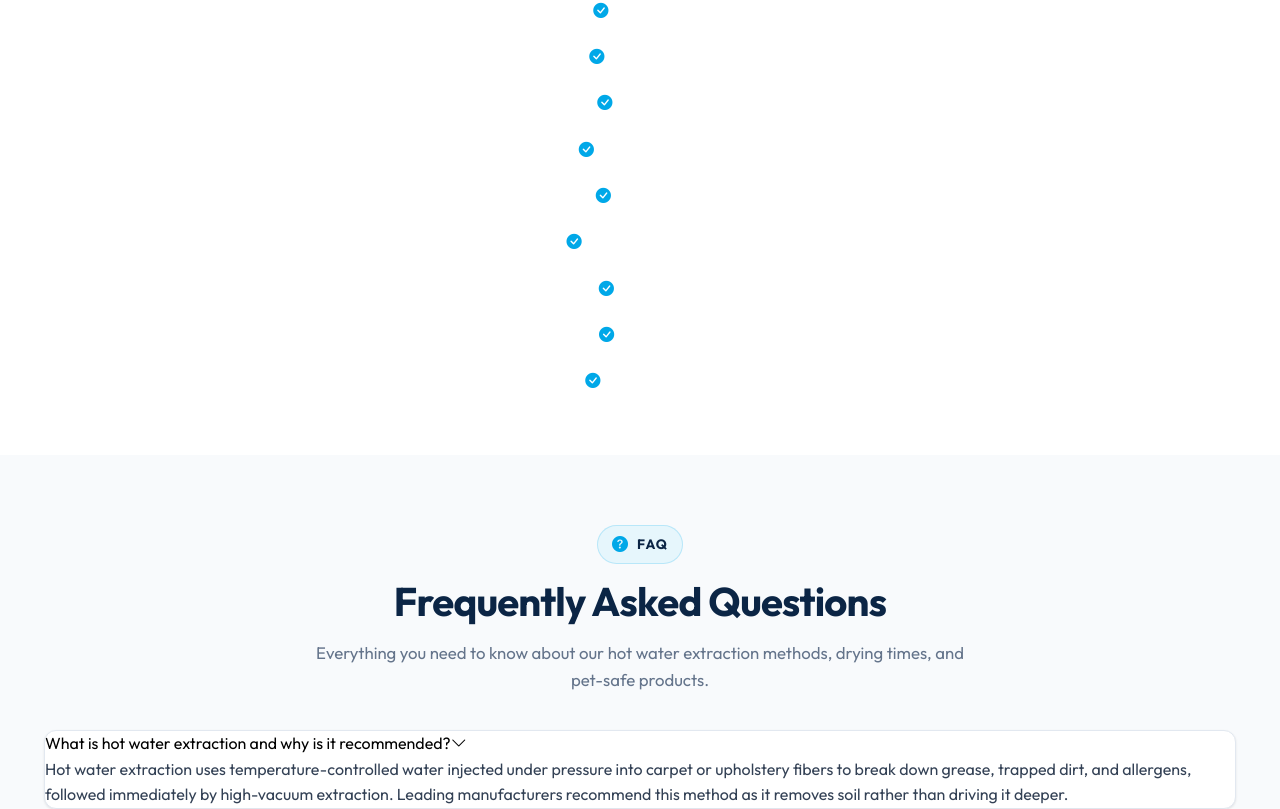
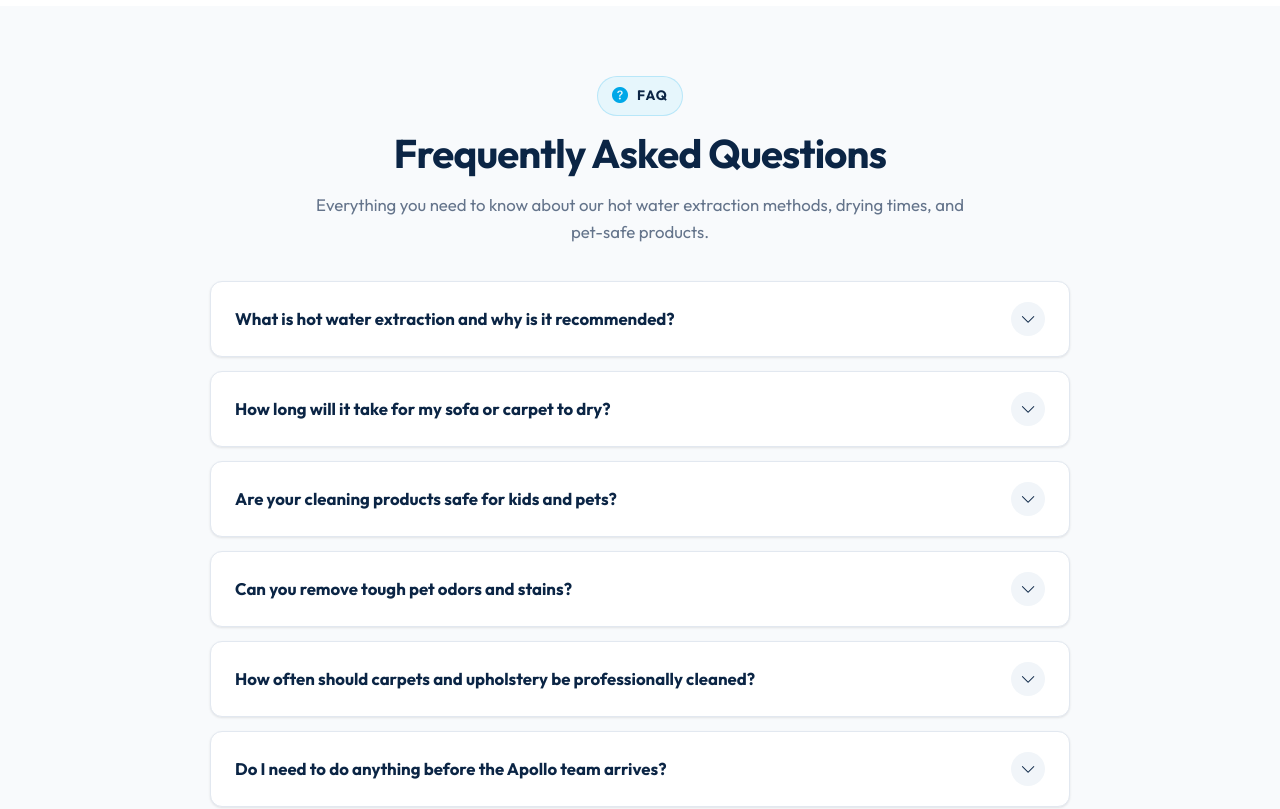
Before and after one commit to joabedev123-alt/apollo-carpet-upholstery-cleaning, a Next.js app: page / in a window 1280 px wide. Shown: the part 5135-5944 px from the top of the page. Built offline with nearby package versions, Linux system fonts and the light colour scheme.

Commit message:
Corrigir e unificar estilos CSS das secoes Service Areas e FAQ

```diff
--- a/app/globals.css
+++ b/app/globals.css
@@ -1915,121 +1915,150 @@ h1, h2, h3, h4, h5, h6 {
 }
 
 /* ==========================================================================
-   Service Areas Section (Compact Design)
+   Service Areas Section (Full Coverage & Compact Badge Styles)
    ========================================================================== */
 
 .areas-section {
-  padding: 50px 0;
+  padding: 60px 0;
   background-color: var(--bg-white);
-}
-
-.areas-box.areas-box-compact {
+  position: relative;
+}
+
+.areas-box,
+.areas-box-compact {
   background: linear-gradient(135deg, var(--primary-navy-dark) 0%, var(--primary-navy) 100%);
   border-radius: var(--radius-lg);
-  padding: 30px 24px;
+  padding: 36px 24px;
   color: var(--text-white);
-  box-shadow: var(--shadow-lg);
-  border: 1px solid rgba(0, 168, 232, 0.2);
+  box-shadow: var(--shadow-xl);
+  border: 1px solid rgba(0, 168, 232, 0.3);
+  position: relative;
+  overflow: hidden;
 }
 
 @media (min-width: 768px) {
-  .areas-box.areas-box-compact {
-    padding: 36px 36px;
-  }
-}
-
-.areas-header.areas-header-compact {
+  .areas-box,
+  .areas-box-compact {
+    padding: 44px 36px;
+  }
+}
+
+.areas-header,
+.areas-header-compact {
   text-align: center;
-  max-width: 650px;
-  margin: 0 auto 24px;
-}
-
-.areas-header.areas-header-compact .section-tag {
+  max-width: 700px;
+  margin: 0 auto 28px;
+}
+
+.areas-header .section-tag,
+.areas-header-compact .section-tag {
   background: rgba(0, 168, 232, 0.2);
   color: var(--accent-cyan);
   border-color: rgba(0, 168, 232, 0.4);
+  margin: 0 auto 12px;
+}
+
+.areas-header h2,
+.areas-header-compact h2 {
+  color: var(--text-white);
+  font-size: 1.85rem;
+  font-weight: 800;
   margin-bottom: 8px;
-}
-
-.areas-header.areas-header-compact h2 {
-  color: var(--text-white);
-  font-size: 1.65rem;
-  margin-bottom: 6px;
-}
-
-.areas-header.areas-header-compact p {
-  color: rgba(255, 255, 255, 0.82);
-  font-size: 0.92rem;
-}
-
-.cities-grid.cities-grid-compact {
+  line-height: 1.25;
+}
+
+.areas-header p,
+.areas-header-compact p {
+  color: rgba(255, 255, 255, 0.85);
+  font-size: 0.95rem;
+  line-height: 1.5;
+}
+
+.cities-grid,
+.cities-grid-compact,
+.cities-compact-grid {
   display: grid;
   grid-template-columns: repeat(2, 1fr);
-  gap: 10px;
-  margin-bottom: 22px;
+  gap: 12px;
+  margin-bottom: 24px;
 }
 
 @media (min-width: 540px) {
-  .cities-grid.cities-grid-compact {
+  .cities-grid,
+  .cities-grid-compact,
+  .cities-compact-grid {
     grid-template-columns: repeat(3, 1fr);
   }
 }
 
 @media (min-width: 900px) {
-  .cities-grid.cities-grid-compact {
+  .cities-grid,
+  .cities-grid-compact,
+  .cities-compact-grid {
     grid-template-columns: repeat(5, 1fr);
+    gap: 14px;
   }
 }
 
 .city-pill-compact {
-  background: rgba(255, 255, 255, 0.08);
-  backdrop-filter: blur(4px);
-  border: 1px solid rgba(255, 255, 255, 0.12);
-  border-radius: var(--radius-sm);
-  padding: 10px 14px;
+  background: rgba(255, 255, 255, 0.1);
+  backdrop-filter: blur(8px);
+  -webkit-backdrop-filter: blur(8px);
+  border: 1px solid rgba(255, 255, 255, 0.16);
+  border-radius: var(--radius-md);
+  padding: 12px 14px;
   display: flex;
   align-items: center;
   justify-content: center;
   gap: 8px;
   transition: all var(--transition-fast);
   text-align: center;
+  box-shadow: 0 2px 8px rgba(0, 0, 0, 0.15);
 }
 
 .city-pill-compact i {
   color: var(--accent-cyan);
-  font-size: 0.95rem;
+  font-size: 1rem;
+  flex-shrink: 0;
 }
 
 .city-pill-compact span {
   font-weight: 700;
-  font-size: 0.9rem;
+  font-size: 0.92rem;
   color: #ffffff;
+  letter-spacing: 0.01em;
 }
 
 .city-pill-compact:hover {
-  background: rgba(0, 168, 232, 0.25);
+  background: rgba(0, 168, 232, 0.3);
   border-color: var(--accent-cyan);
   transform: translateY(-2px);
-}
-
-.areas-footer-note.areas-footer-note-compact {
+  box-shadow: 0 6px 14px rgba(0, 168, 232, 0.25);
+}
+
+.areas-footer-note,
+.areas-footer-note-compact {
   text-align: center;
-  color: rgba(255, 255, 255, 0.9);
-  font-size: 0.85rem;
-  background: rgba(0, 0, 0, 0.25);
-  padding: 10px 18px;
+  color: rgba(255, 255, 255, 0.95);
+  font-size: 0.88rem;
+  background: rgba(0, 0, 0, 0.35);
+  border: 1px solid rgba(255, 255, 255, 0.1);
+  padding: 12px 20px;
   border-radius: var(--radius-md);
-  max-width: 650px;
+  max-width: 680px;
   margin: 0 auto;
   display: flex;
   align-items: center;
   justify-content: center;
-  gap: 8px;
-}
-
-.areas-footer-note.areas-footer-note-compact i {
+  gap: 10px;
+  line-height: 1.4;
+}
+
+.areas-footer-note i,
+.areas-footer-note-compact i {
   color: var(--accent-cyan);
-  font-size: 1rem;
+  font-size: 1.15rem;
+  flex-shrink: 0;
 }
 
 /* ==========================================================================
@@ -2039,31 +2068,41 @@ h1, h2, h3, h4, h5, h6 {
 .faq-section {
   padding: 70px 0;
   background-color: var(--bg-soft-gray);
-}
-
-.faq-container {
-  max-width: 800px;
+  position: relative;
+}
+
+.faq-container,
+.faq-accordion-box {
+  max-width: 860px;
   margin: 0 auto;
   display: flex;
   flex-direction: column;
-  gap: 16px;
+  gap: 14px;
 }
 
 .faq-item {
   background: var(--bg-white);
-  border: 1px solid var(--border-light);
+  border: 1.5px solid var(--border-light);
   border-radius: var(--radius-md);
   overflow: hidden;
   box-shadow: var(--shadow-sm);
-  transition: all var(--transition-fast);
-}
-
-.faq-item.active {
+  transition: all var(--transition-normal);
+}
+
+.faq-item:hover {
+  border-color: rgba(0, 168, 232, 0.4);
+  box-shadow: var(--shadow-md);
+}
+
+.faq-item.active,
+.faq-item.open {
   border-color: var(--accent-cyan);
-  box-shadow: var(--shadow-md);
-}
-
-.faq-question {
+  box-shadow: 0 4px 16px rgba(0, 168, 232, 0.15);
+  background: #ffffff;
+}
+
+.faq-question,
+.faq-question-btn {
   width: 100%;
   padding: 20px 24px;
   text-align: left;
@@ -2072,44 +2111,65 @@ h1, h2, h3, h4, h5, h6 {
   justify-content: space-between;
   gap: 16px;
   background: none;
+  border: none;
   font-size: 1.05rem;
   font-weight: 700;
   color: var(--primary-navy);
-}
-
-.faq-icon {
-  width: 32px;
-  height: 32px;
+  cursor: pointer;
+  transition: color var(--transition-fast);
+  line-height: 1.35;
+}
+
+.faq-question:hover,
+.faq-question-btn:hover {
+  color: var(--accent-cyan-dark);
+}
+
+.faq-icon,
+.faq-question-btn i {
+  width: 34px;
+  height: 34px;
   border-radius: 50%;
-  background: var(--bg-soft-gray);
+  background: var(--bg-slate);
   color: var(--primary-navy);
   display: flex;
   align-items: center;
   justify-content: center;
   flex-shrink: 0;
   transition: all var(--transition-normal);
-  font-size: 0.9rem;
-}
-
-.faq-item.active .faq-icon {
+  font-size: 0.95rem;
+}
+
+.faq-item.active .faq-icon,
+.faq-item.open .faq-icon,
+.faq-item.open .faq-question-btn i {
   background: var(--accent-cyan);
-  color: var(--primary-navy);
+  color: #ffffff;
   transform: rotate(180deg);
 }
 
-.faq-answer {
+.faq-answer,
+.faq-answer-body {
   max-height: 0;
   overflow: hidden;
-  transition: max-height 0.35s ease, padding 0.35s ease;
+  transition: max-height 0.4s cubic-bezier(0.16, 1, 0.3, 1), padding 0.35s ease;
   padding: 0 24px;
   color: var(--text-body);
   font-size: 0.95rem;
-  line-height: 1.6;
-}
-
-.faq-item.active .faq-answer {
-  max-height: 300px;
+  line-height: 1.65;
+}
+
+.faq-item.active .faq-answer,
+.faq-item.open .faq-answer,
+.faq-item.open .faq-answer-body {
+  max-height: 500px;
   padding: 0 24px 22px;
+}
+
+.faq-answer p,
+.faq-answer-body p {
+  margin: 0;
+  color: var(--text-body);
 }
 
 /* ==========================================================================
--- a/css/style.css
+++ b/css/style.css
@@ -1918,118 +1918,151 @@ h1, h2, h3, h4, h5, h6 {
    Service Areas Section (Compact Design)
    ========================================================================== */
 
+/* ==========================================================================
+   Service Areas Section (Full Coverage & Compact Badge Styles)
+   ========================================================================== */
+
 .areas-section {
-  padding: 50px 0;
+  padding: 60px 0;
   background-color: var(--bg-white);
-}
-
-.areas-box.areas-box-compact {
+  position: relative;
+}
+
+.areas-box,
+.areas-box-compact {
   background: linear-gradient(135deg, var(--primary-navy-dark) 0%, var(--primary-navy) 100%);
   border-radius: var(--radius-lg);
-  padding: 30px 24px;
+  padding: 36px 24px;
   color: var(--text-white);
-  box-shadow: var(--shadow-lg);
-  border: 1px solid rgba(0, 168, 232, 0.2);
+  box-shadow: var(--shadow-xl);
+  border: 1px solid rgba(0, 168, 232, 0.3);
+  position: relative;
+  overflow: hidden;
 }
 
 @media (min-width: 768px) {
-  .areas-box.areas-box-compact {
-    padding: 36px 36px;
-  }
-}
-
-.areas-header.areas-header-compact {
+  .areas-box,
+  .areas-box-compact {
+    padding: 44px 36px;
+  }
+}
+
+.areas-header,
+.areas-header-compact {
   text-align: center;
-  max-width: 650px;
-  margin: 0 auto 24px;
-}
-
-.areas-header.areas-header-compact .section-tag {
+  max-width: 700px;
+  margin: 0 auto 28px;
+}
+
+.areas-header .section-tag,
+.areas-header-compact .section-tag {
   background: rgba(0, 168, 232, 0.2);
   color: var(--accent-cyan);
   border-color: rgba(0, 168, 232, 0.4);
+  margin: 0 auto 12px;
+}
+
+.areas-header h2,
+.areas-header-compact h2 {
+  color: var(--text-white);
+  font-size: 1.85rem;
+  font-weight: 800;
   margin-bottom: 8px;
-}
-
-.areas-header.areas-header-compact h2 {
-  color: var(--text-white);
-  font-size: 1.65rem;
-  margin-bottom: 6px;
-}
-
-.areas-header.areas-header-compact p {
-  color: rgba(255, 255, 255, 0.82);
-  font-size: 0.92rem;
-}
-
-.cities-grid.cities-grid-compact {
+  line-height: 1.25;
+}
+
+.areas-header p,
+.areas-header-compact p {
+  color: rgba(255, 255, 255, 0.85);
+  font-size: 0.95rem;
+  line-height: 1.5;
+}
+
+.cities-grid,
+.cities-grid-compact,
+.cities-compact-grid {
   display: grid;
   grid-template-columns: repeat(2, 1fr);
-  gap: 10px;
-  margin-bottom: 22px;
+  gap: 12px;
+  margin-bottom: 24px;
 }
 
 @media (min-width: 540px) {
-  .cities-grid.cities-grid-compact {
+  .cities-grid,
+  .cities-grid-compact,
+  .cities-compact-grid {
     grid-template-columns: repeat(3, 1fr);
   }
 }
 
 @media (min-width: 900px) {
-  .cities-grid.cities-grid-compact {
+  .cities-grid,
+  .cities-grid-compact,
+  .cities-compact-grid {
     grid-template-columns: repeat(5, 1fr);
+    gap: 14px;
   }
 }
 
 .city-pill-compact {
-  background: rgba(255, 255, 255, 0.08);
-  backdrop-filter: blur(4px);
-  border: 1px solid rgba(255, 255, 255, 0.12);
-  border-radius: var(--radius-sm);
-  padding: 10px 14px;
+  background: rgba(255, 255, 255, 0.1);
+  backdrop-filter: blur(8px);
+  -webkit-backdrop-filter: blur(8px);
+  border: 1px solid rgba(255, 255, 255, 0.16);
+  border-radius: var(--radius-md);
+  padding: 12px 14px;
   display: flex;
   align-items: center;
   justify-content: center;
   gap: 8px;
   transition: all var(--transition-fast);
   text-align: center;
+  box-shadow: 0 2px 8px rgba(0, 0, 0, 0.15);
 }
 
 .city-pill-compact i {
   color: var(--accent-cyan);
-  font-size: 0.95rem;
+  font-size: 1rem;
+  flex-shrink: 0;
 }
 
 .city-pill-compact span {
   font-weight: 700;
-  font-size: 0.9rem;
+  font-size: 0.92rem;
   color: #ffffff;
+  letter-spacing: 0.01em;
 }
 
 .city-pill-compact:hover {
-  background: rgba(0, 168, 232, 0.25);
+  background: rgba(0, 168, 232, 0.3);
   border-color: var(--accent-cyan);
   transform: translateY(-2px);
-}
-
-.areas-footer-note.areas-footer-note-compact {
+  box-shadow: 0 6px 14px rgba(0, 168, 232, 0.25);
+}
+
+.areas-footer-note,
+.areas-footer-note-compact {
   text-align: center;
-  color: rgba(255, 255, 255, 0.9);
-  font-size: 0.85rem;
-  background: rgba(0, 0, 0, 0.25);
-  padding: 10px 18px;
+  color: rgba(255, 255, 255, 0.95);
+  font-size: 0.88rem;
+  background: rgba(0, 0, 0, 0.35);
+  border: 1px solid rgba(255, 255, 255, 0.1);
+  padding: 12px 20px;
   border-radius: var(--radius-md);
-  max-width: 650px;
+  max-width: 680px;
   margin: 0 auto;
   display: flex;
   align-items: center;
   justify-content: center;
-  gap: 8px;
-}
-
-.areas-footer-note.areas-footer-note-compact i {
+  gap: 10px;
+  line-height: 1.4;
+}
+
+.areas-footer-note i,
+.areas-footer-note-compact i {
   color: var(--accent-cyan);
-  font-size: 1rem;
+  font-size: 1.15rem;
+  flex-shrink: 0;
 }
 
 /* ==========================================================================
@@ -2039,31 +2072,41 @@ h1, h2, h3, h4, h5, h6 {
 .faq-section {
   padding: 70px 0;
   background-color: var(--bg-soft-gray);
-}
-
-.faq-container {
-  max-width: 800px;
+  position: relative;
+}
+
+.faq-container,
+.faq-accordion-box {
+  max-width: 860px;
   margin: 0 auto;
   display: flex;
   flex-direction: column;
-  gap: 16px;
+  gap: 14px;
 }
 
 .faq-item {
   background: var(--bg-white);
-  border: 1px solid var(--border-light);
+  border: 1.5px solid var(--border-light);
   border-radius: var(--radius-md);
   overflow: hidden;
   box-shadow: var(--shadow-sm);
-  transition: all var(--transition-fast);
-}
-
-.faq-item.active {
+  transition: all var(--transition-normal);
+}
+
+.faq-item:hover {
+  border-color: rgba(0, 168, 232, 0.4);
+  box-shadow: var(--shadow-md);
+}
+
+.faq-item.active,
+.faq-item.open {
   border-color: var(--accent-cyan);
-  box-shadow: var(--shadow-md);
-}
-
-.faq-question {
+  box-shadow: 0 4px 16px rgba(0, 168, 232, 0.15);
+  background: #ffffff;
+}
+
+.faq-question,
+.faq-question-btn {
   width: 100%;
   padding: 20px 24px;
   text-align: left;
@@ -2072,44 +2115,65 @@ h1, h2, h3, h4, h5, h6 {
   justify-content: space-between;
   gap: 16px;
   background: none;
+  border: none;
   font-size: 1.05rem;
   font-weight: 700;
   color: var(--primary-navy);
-}
-
-.faq-icon {
-  width: 32px;
-  height: 32px;
+  cursor: pointer;
+  transition: color var(--transition-fast);
+  line-height: 1.35;
+}
+
+.faq-question:hover,
+.faq-question-btn:hover {
+  color: var(--accent-cyan-dark);
+}
+
+.faq-icon,
+.faq-question-btn i {
+  width: 34px;
+  height: 34px;
   border-radius: 50%;
-  background: var(--bg-soft-gray);
+  background: var(--bg-slate);
   color: var(--primary-navy);
   display: flex;
   align-items: center;
   justify-content: center;
   flex-shrink: 0;
   transition: all var(--transition-normal);
-  font-size: 0.9rem;
-}
-
-.faq-item.active .faq-icon {
+  font-size: 0.95rem;
+}
+
+.faq-item.active .faq-icon,
+.faq-item.open .faq-icon,
+.faq-item.open .faq-question-btn i {
   background: var(--accent-cyan);
-  color: var(--primary-navy);
+  color: #ffffff;
   transform: rotate(180deg);
 }
 
-.faq-answer {
+.faq-answer,
+.faq-answer-body {
   max-height: 0;
   overflow: hidden;
-  transition: max-height 0.35s ease, padding 0.35s ease;
+  transition: max-height 0.4s cubic-bezier(0.16, 1, 0.3, 1), padding 0.35s ease;
   padding: 0 24px;
   color: var(--text-body);
   font-size: 0.95rem;
-  line-height: 1.6;
-}
-
-.faq-item.active .faq-answer {
-  max-height: 300px;
+  line-height: 1.65;
+}
+
+.faq-item.active .faq-answer,
+.faq-item.open .faq-answer,
+.faq-item.open .faq-answer-body {
+  max-height: 500px;
   padding: 0 24px 22px;
+}
+
+.faq-answer p,
+.faq-answer-body p {
+  margin: 0;
+  color: var(--text-body);
 }
 
 /* ==========================================================================
```
